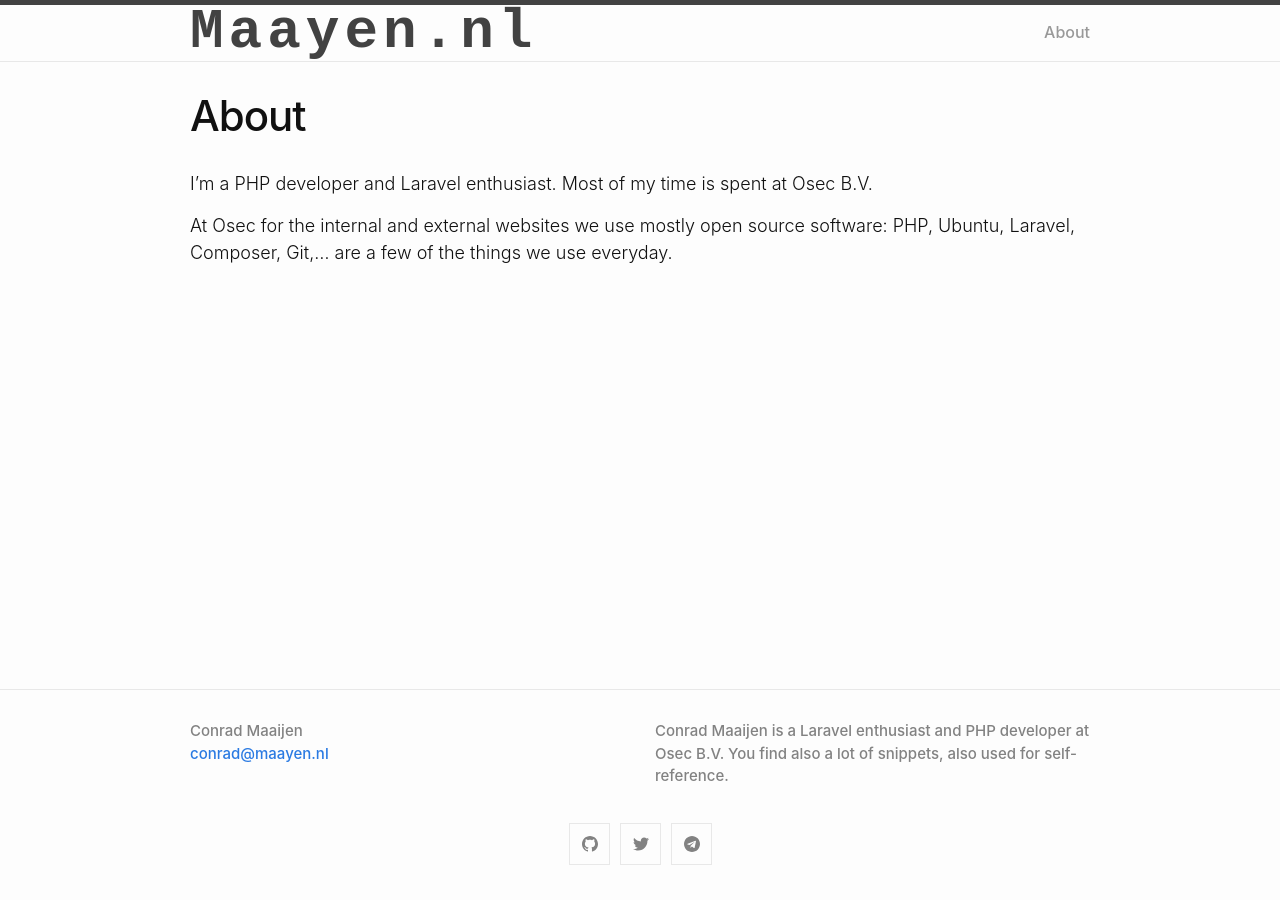
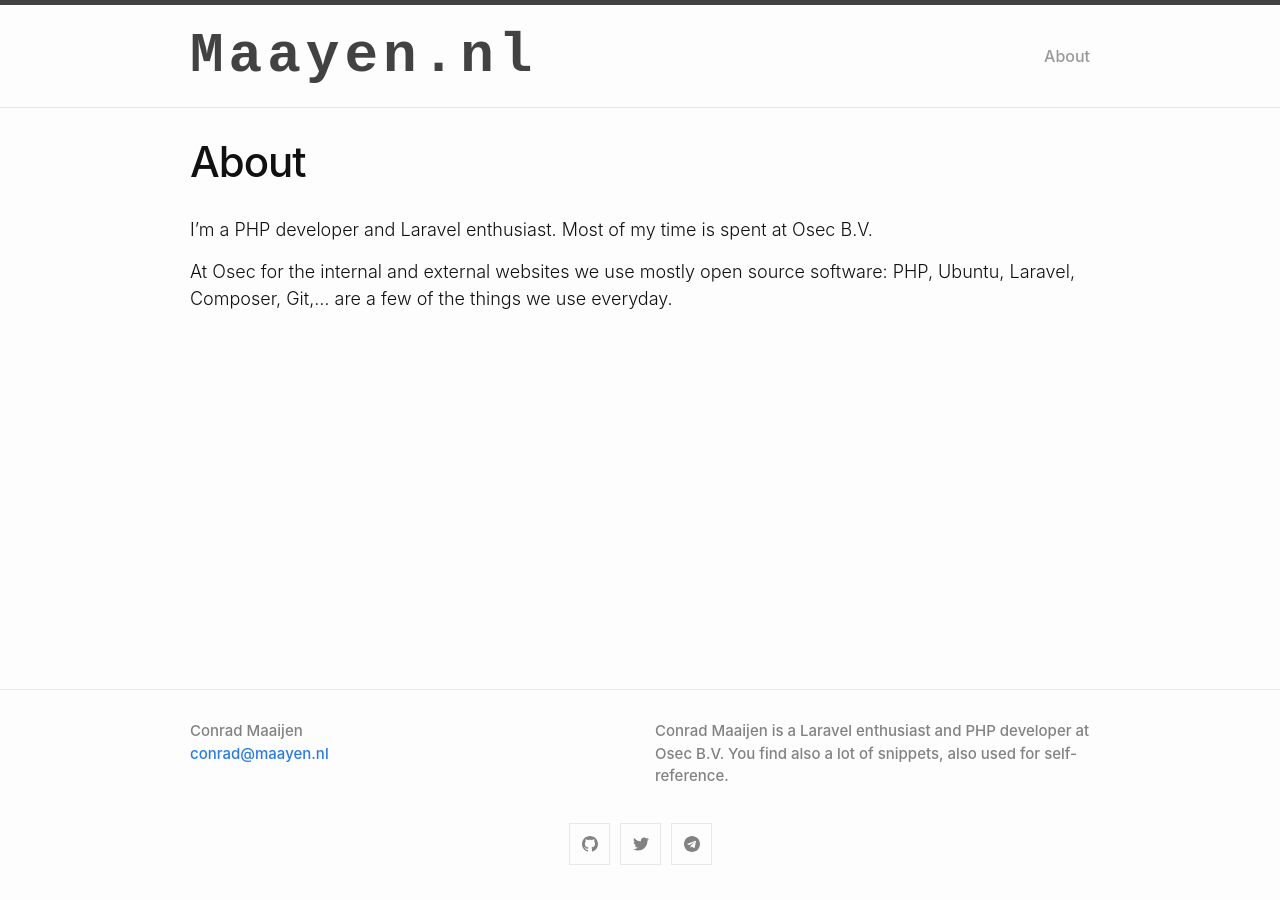
Before and after one commit to ConradMaaijen/conradmaayen.github.io, a Jekyll site: the page built from about.md, in a window 1280 px wide. Built offline with Jekyll 4.4.1, drawn with Linux system fonts in a browser that asks for light colours.

Commit message:
update site header

```diff
--- a/_sass/minima/_layout.scss
+++ b/_sass/minima/_layout.scss
@@ -5,7 +5,7 @@
   border-top: 5px solid $border-color-03;
   border-bottom: 1px solid $border-color-01;
   min-height: $spacing-unit * 1.865;
-  line-height: $base-line-height * $base-font-size * 2.25;
+  line-height: $base-line-height * $base-font-size * 4.25;
 
   // Positioning context for the mobile navigation icon
   position: relative;
@@ -35,7 +35,7 @@
 
 .site-nav {
   position: absolute;
-  top: 9px;
+  top: 26px;
   right: $spacing-unit / 2;
   background-color: $background-color;
   border: 1px solid $border-color-01;
```
